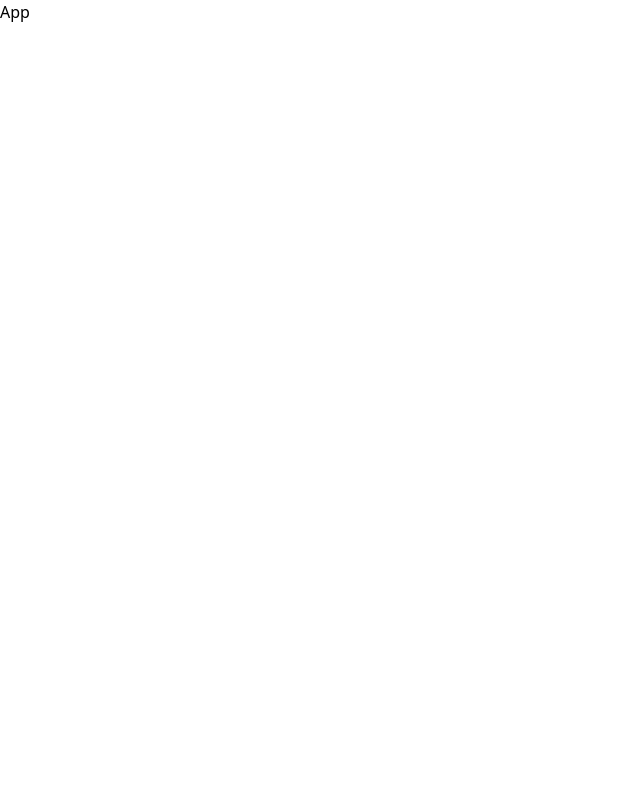
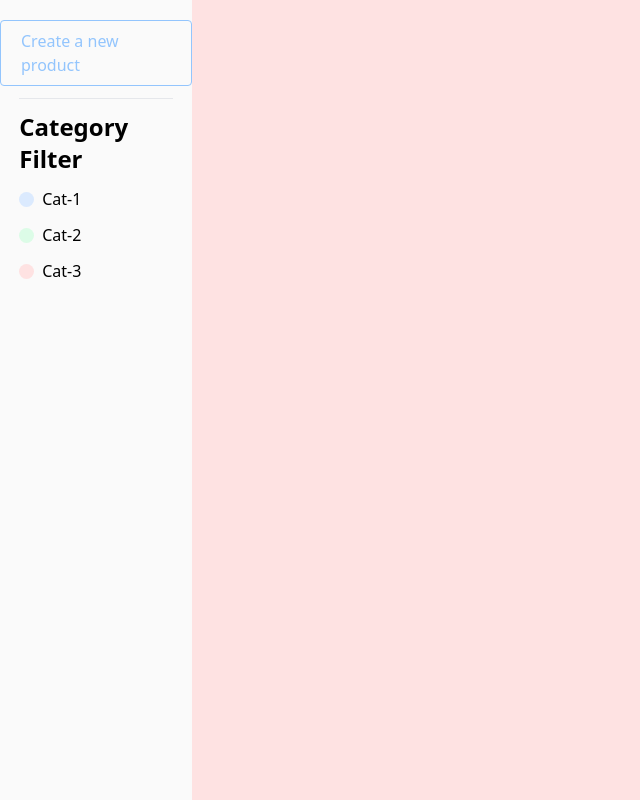
Before and after one commit to SGsubuuu-2322/E-Commerce_React-APP, a React (Vite) app: page / in a window 1280 px wide. Shown: the whole page, without its empty margins (0-640 px from the left). Built offline with nearby package versions, Linux system fonts and the light colour scheme.

Commit message:
Added Navbar's structure with its stylings...

```diff
--- a/src/App.jsx
+++ b/src/App.jsx
@@ -2,8 +2,35 @@
 
 const App = () => {
   return (
-    <div>App</div>
-  )
-}
+    <div className="h-screen w-screen flex">
+      <nav className="h-full w-[15%] flex flex-col items-center bg-zinc-50 pt-5">
+        <a
+          href="/create"
+          className="px-5 py-2 rounded border border-blue-300 text-blue-300 "
+        >
+          Create a new product
+        </a>
+        <hr className="my-3 w-[80%]" />
+        <h1 className="text-2xl font-semibold w-[80%] mb-3">Category Filter</h1>
+        <ul className="w-[80%]">
+          <li className="flex items-center mb-3">
+            <span className="w-[15px] h-[15px] mr-2 bg-blue-100 rounded-full"></span>
+            Cat-1
+          </li>
+          <li className="flex items-center mb-3">
+            <span className="w-[15px] h-[15px] mr-2 bg-green-100 rounded-full"></span>
+            Cat-2
+          </li>
+          <li className="flex items-center mb-3">
+            <span className="w-[15px] h-[15px] mr-2 bg-red-100 rounded-full"></span>
+            Cat-3
+          </li>
+        </ul>
+      </nav>
 
-export default App
+      <div className="h-full w-[85%] bg-red-100"></div>
+    </div>
+  );
+};
+
+export default App;
```
